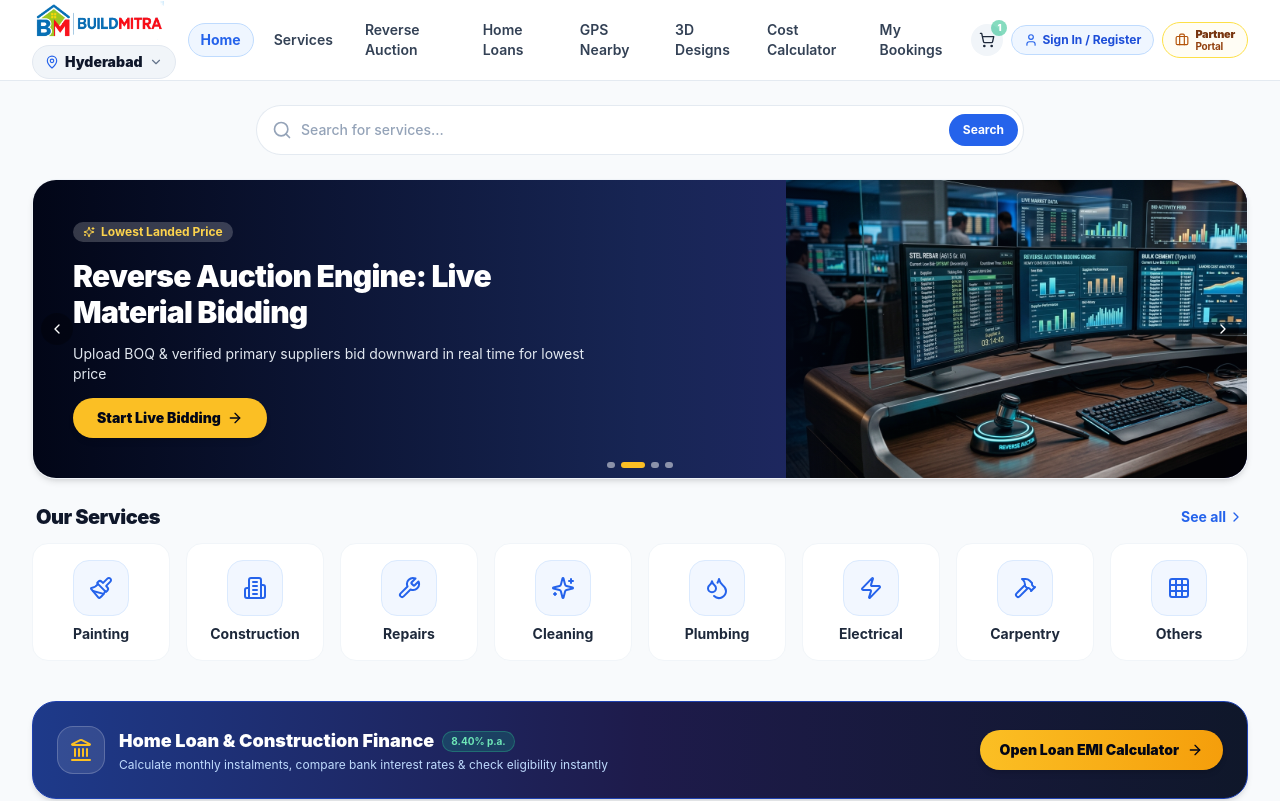
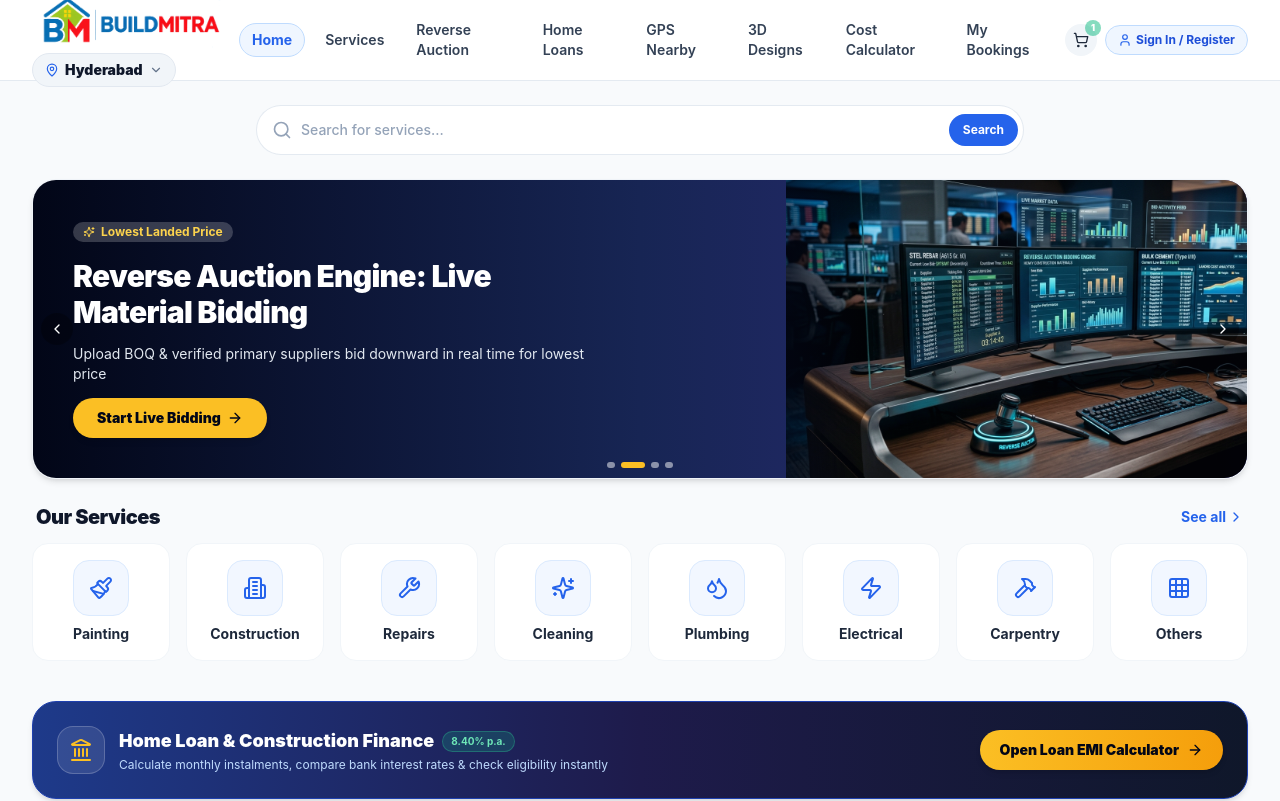
Before and after one commit to shaikmuzammil2905/build-mitra, a React (Vite) app: page / in a window 1280 px wide. Shown: the top 801 px of the page. Built offline with nearby package versions, Linux system fonts and the light colour scheme.

Commit message:
fix(header): remove partner portal button and make logo wide and big

```diff
--- a/src/components/CustomerHeader.tsx
+++ b/src/components/CustomerHeader.tsx
@@ -82,7 +82,7 @@ export const CustomerHeader: React.FC = () => {
                 <img
                   src="/assets/logo.png"
                   alt="BuildMitra Logo"
-                  className="h-8 sm:h-10 w-auto object-contain transition-transform group-hover:scale-105"
+                  className="h-10 sm:h-12 md:h-14 w-auto min-w-[130px] sm:min-w-[170px] md:min-w-[195px] max-w-[180px] sm:max-w-[220px] md:max-w-[260px] object-contain transition-transform group-hover:scale-105"
                 />
               </Link>
 
@@ -259,19 +259,6 @@ export const CustomerHeader: React.FC = () => {
                 </button>
               )}
 
-              {/* Partner Portal Pill Button (Matching Image 3) */}
-              <Link
-                to="/partner/dashboard"
-                className="inline-flex items-center gap-1.5 px-2.5 sm:px-3 py-1 sm:py-1.5 rounded-full bg-[#FFFDF5] hover:bg-[#FEFCE8] border border-[#FDE047] hover:border-amber-400 text-[#78350F] shadow-2xs transition-all active:scale-95 group shrink-0"
-                title="BuildMitra Partner Portal"
-              >
-                <Briefcase className="w-3.5 h-3.5 text-[#B45309] shrink-0 transition-transform group-hover:scale-110" />
-                <div className="flex flex-col text-left leading-[1.05]">
-                  <span className="text-[10px] sm:text-[11px] font-black text-[#78350F] tracking-tight">Partner</span>
-                  <span className="text-[9px] sm:text-[10px] font-bold text-[#92400E] tracking-tight">Portal</span>
-                </div>
-              </Link>
-
               {/* Mobile View: Menu Bar Hamburger Toggle (Visible on mobile & tablets) */}
               <button
                 onClick={() => {
```
